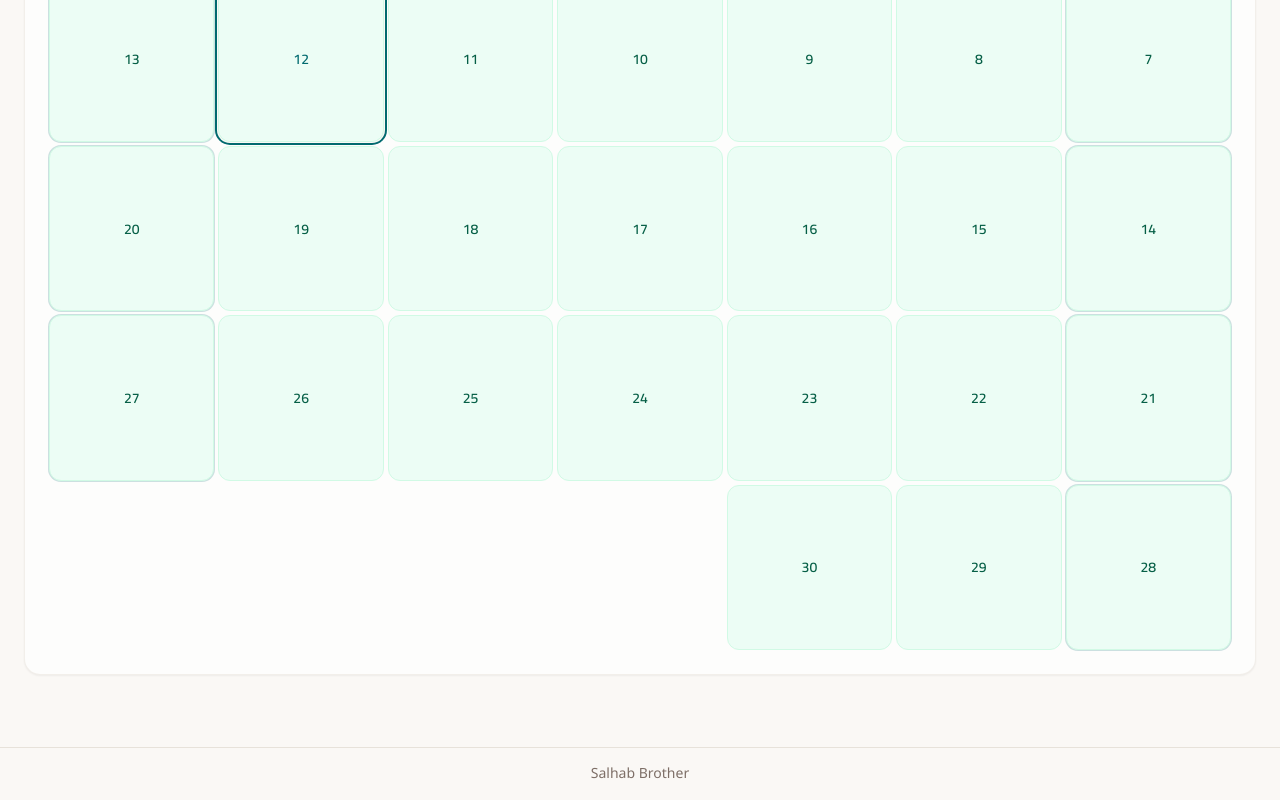
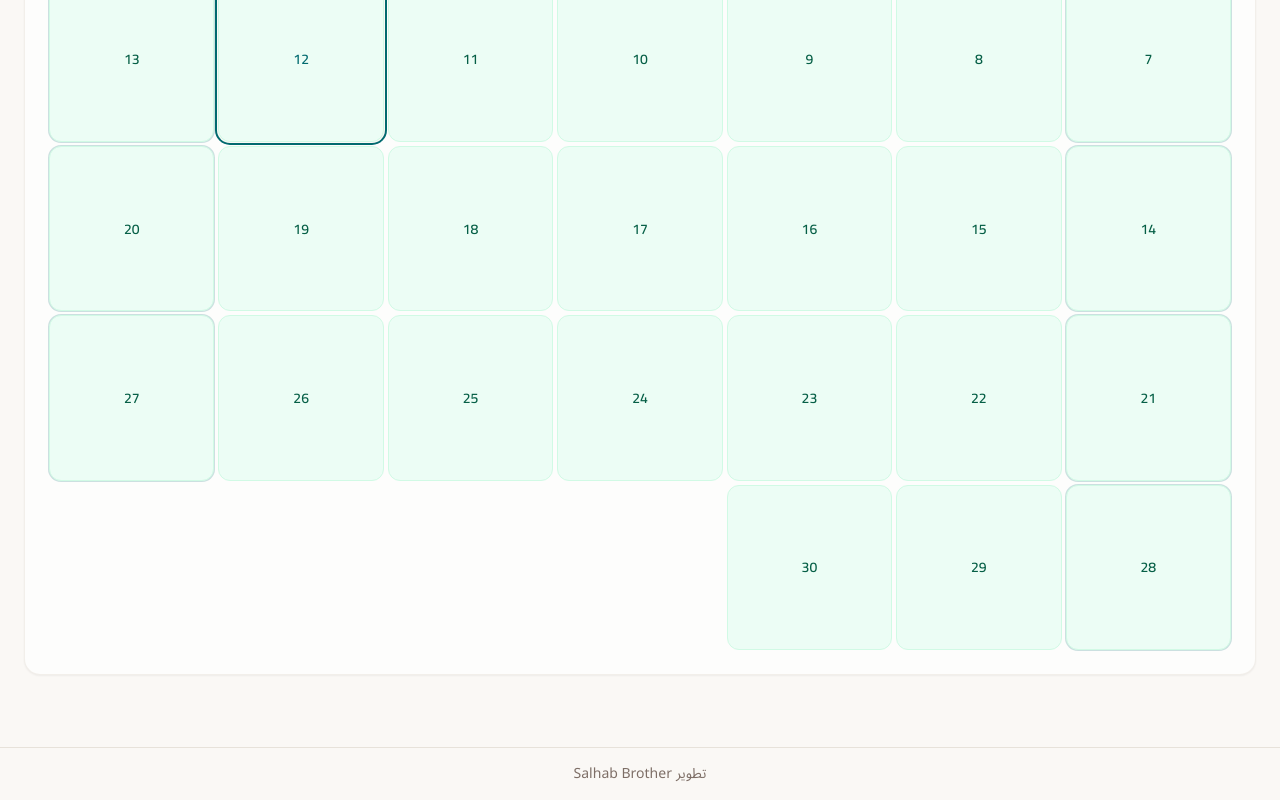
Before and after one commit to Salhab-Brothers/salhab-events, a React (Vite) app: page / in a window 1280 px wide. Shown: the part 662-1462 px from the top of the page. Built offline with nearby package versions, Linux system fonts and the light colour scheme; no server answers; the database is empty.

Commit message:
fix: keep the developed-by label in the footer

```diff
--- a/src/components/Footer.tsx
+++ b/src/components/Footer.tsx
@@ -1,7 +1,8 @@
 export default function Footer() {
   return (
     <footer className="w-full border-t border-border mt-10 py-4 px-4">
-      <div className="flex items-center justify-center text-sm text-muted-foreground">
+      <div dir="rtl" className="flex items-center justify-center gap-1 text-sm text-muted-foreground">
+        <span>تطوير</span>
         <a
           href="https://linktr.ee/SalhabBrothers"
           target="_blank"
```
